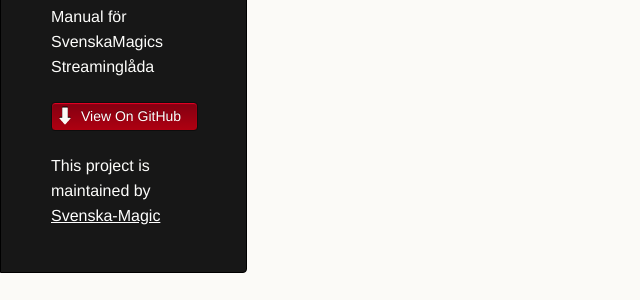
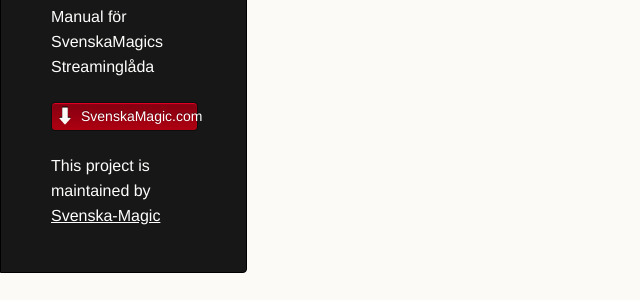
Before and after one commit to Svenska-Magic/StreamingManual, a Jekyll site: the page built from index.md, in a window 1280 px wide. Shown: the part 203-503 px from the top of the page, without its empty margins (0-640 px from the left). Built offline with Jekyll 4.4.1, drawn with Linux system fonts in a browser that asks for light colours; our own code applies the rules of GitHub Pages for plain Markdown files.

Commit message:
Update default.html

```diff
--- a/_layouts/default.html
+++ b/_layouts/default.html
@@ -20,7 +20,7 @@
         <p class="header">{{ site.description | default: site.github.project_tagline }}</p>
 
         <ul>
-          <li><a class="buttons icon add" href="https://www.svenskamagic.com">View On GitHub</a></li>
+          <li><a class="buttons icon add" href="https://www.svenskamagic.com">SvenskaMagic.com</a></li>
         </ul>
 
         {% if site.github.is_project_page %}
```
